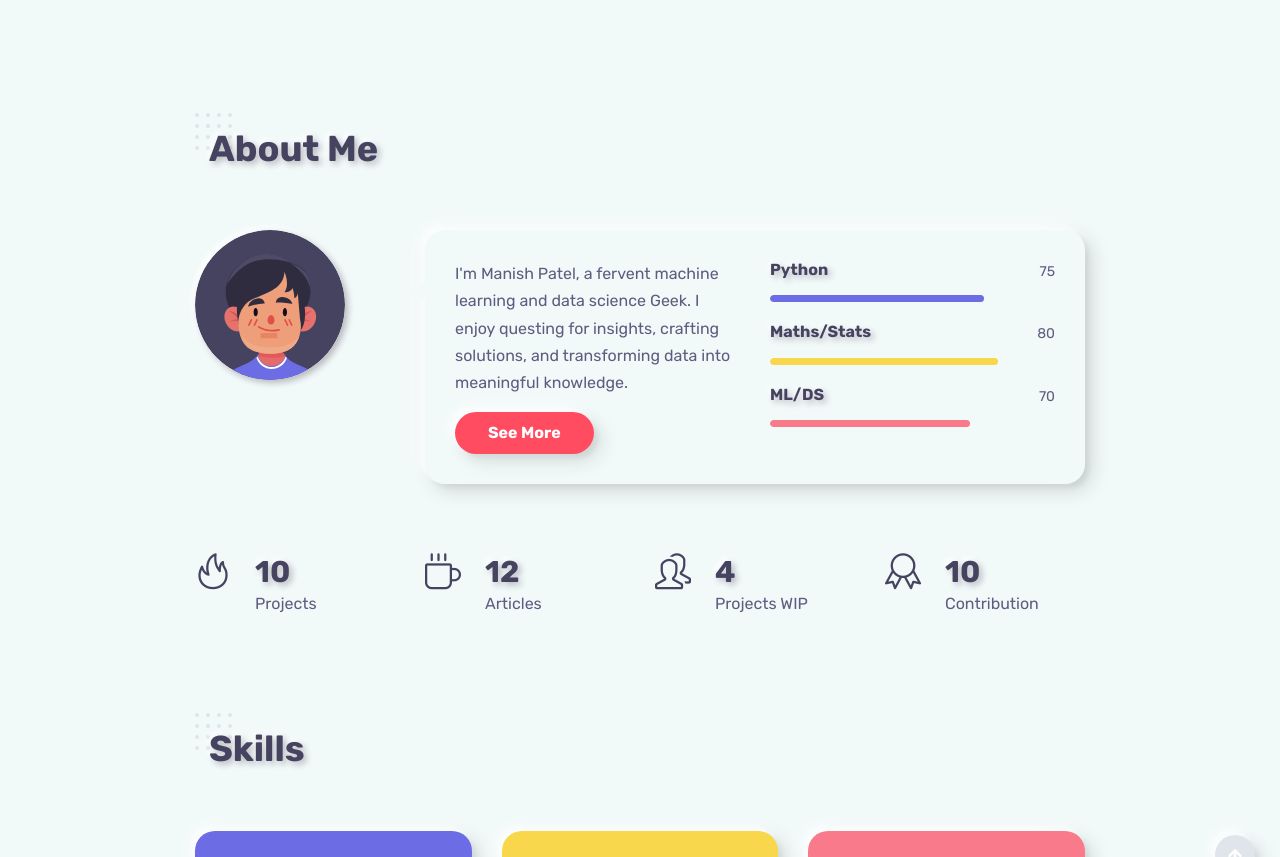
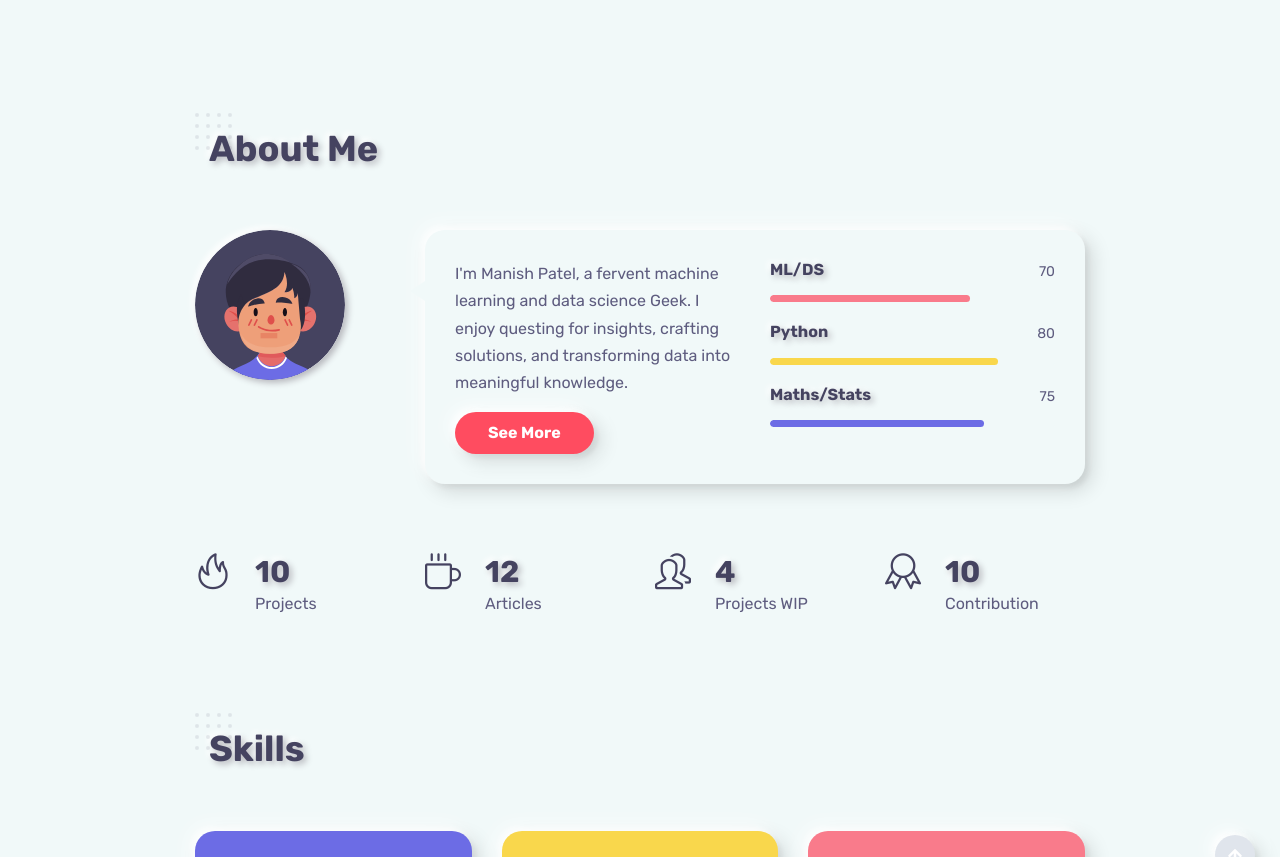
Before and after one commit to primepatel/primepatel.github.io, a Jekyll site: the page built from index.markdown, in a window 1280 px wide and 900 px high, scrolled down 883 px, cut to the strip 0-857 px from the top of the window. Built offline with Jekyll 4.4.1, drawn with Linux system fonts in a browser that asks for light colours.

Commit message:
some updates

```diff
--- a/_data/section1.yml
+++ b/_data/section1.yml
@@ -8,15 +8,15 @@ btn:
   link: about
 
 skills:
-  - skill: Python
-    percentage: 75
-    color: "6C6CE5"
-  - skill: Maths/Stats
-    percentage: 80
-    color: "F9D74C"
   - skill: ML/DS
     percentage: 70
     color: "F97B8B"
+  - skill: Python
+    percentage: 80
+    color: "F9D74C"
+  - skill: Maths/Stats
+    percentage: 75
+    color: "6C6CE5"
 
 stats:
   - title: Projects
```
